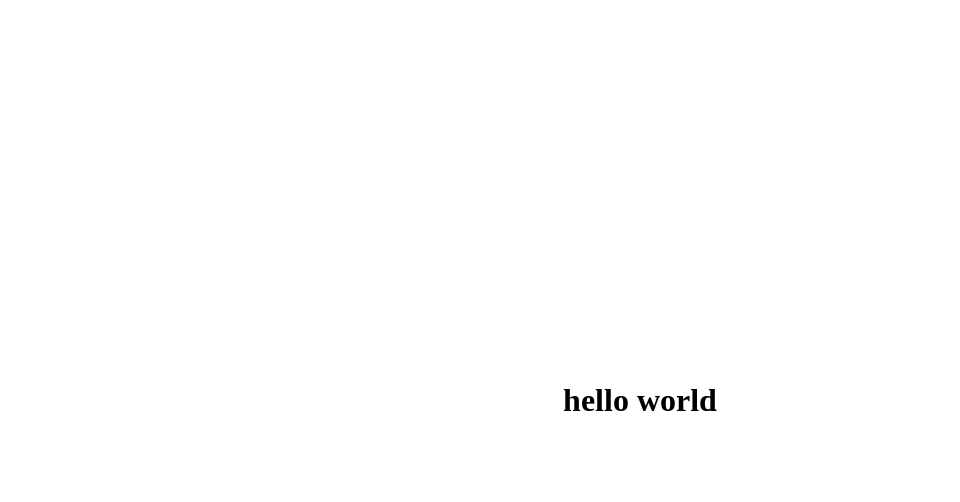
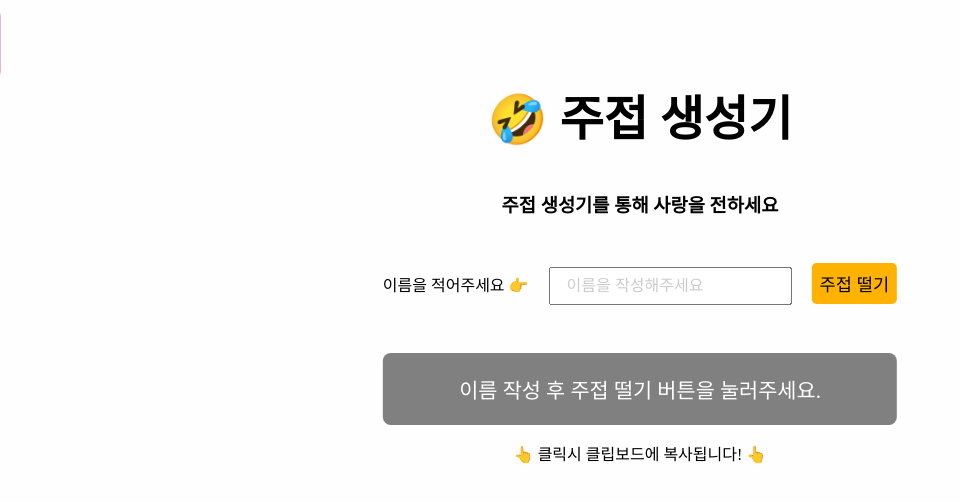
Before and after one commit to DahamWeon/core-javascript, a website: page client/index.html in a window 1280 px wide. Shown: the whole page, without its empty margins (0-960 px from the left). Drawn offline with Linux system fonts and the light colour scheme.

Commit message:
[추가] html,css 기본 코드 추가

```diff
--- a/client/index.html
+++ b/client/index.html
@@ -5,13 +5,28 @@
   <meta http-equiv="X-UA-Compatible" content="IE=edge" />
   <meta name="viewport" content="width=device-width, initial-scale=1.0" />
   <link rel="stylesheet" href="./style.css" />
-  <script src="./main.js"></script>
-  <title>Document</title>
+  <script src="./main.js" type="module"></script>
+  <title>Jujeob Generator</title>
 </head>
 <body>
-  <h1>
-    <span>hello</span>
-    <span>world</span>
-  </h1>
+  <div class="alert alert-error">제대로된 이름을 입력해주세요 !</div>
+  <div class="alert alert-success"> 클립보드에 복사 되었습니다 !</div>
+
+  <div class="container">
+    <h2>🤣 주접 생성기</h2>
+    <h3>주접 생성기를 통해 사랑을 전하세요</h3>
+
+    <form>
+      <label for="nameField">이름을 적어주세요 <span class="icon">👉</span></label>
+      <input type="text" id="nameField" placeholder="이름을 작성해주세요" value="" />
+
+      <input type="submit" value="주접 떨기" id="submit"/>
+
+      <!-- 버튼 태그 레이어 -->
+      <div class="result">이름 작성 후 주접 떨기 버튼을 눌러주세요.</div>
+
+      <span class="notice"> 👆 클릭시 클립보드에 복사됩니다! 👆</span>
+    </form>
+  </div>
 </body>
 </html>
--- a/client/style.css
+++ b/client/style.css
@@ -1,7 +1,119 @@
-h1 {
-  margin: 0;
+body{
+  background: #fefefe;
+}
+
+.container{
   position: absolute;
   left: 50%;
-  top: 50%;
-  transform: translate(-50%, -50%);
+  transform: translateX(-50%);
+  top: 5vh;
+  text-align: center;
+  min-width: 350px;
 }
+
+h2{
+  font-size: 3rem;
+}
+
+form{
+  position: relative;
+}
+
+
+
+input[type=text]{
+  font-size: 1rem;
+  padding: .5rem 1rem;
+  margin: 2rem 1rem 3rem 1rem;
+}
+
+input[type=text]::placeholder{
+  color:rgb(204, 204, 204)
+}
+
+input[type=submit]{
+  font-size: 1.1rem;
+  padding: .5rem;
+  cursor: pointer;
+  background: hsl(42, 100%, 50%);
+  border: none;
+  border-radius: 0.3rem;
+}
+
+
+.result{
+  max-width: 90vw;
+  padding: 1.3rem;
+  font-size: 1.3rem;
+  background: gray;
+  color: white;
+  border-radius: .5rem;
+  /* white-space: nowrap; */
+  margin-bottom: 1rem;
+  cursor: pointer;
+  overflow: hidden;
+  transition: background .3s;
+}
+
+.result:hover{
+  background: rgb(77, 77, 77);
+}
+
+
+.alert{
+  padding: 2rem;
+
+  position: fixed;
+  font-weight: bold;
+  color: white;
+  transition: all .3s;
+}
+
+.alert-success{
+  border-radius: 1rem 0 0 1rem;
+  background:rgb(0, 219, 230);
+  right: 0;
+  top: 0;
+  transform: translateX(100%);
+}
+
+.alert-error{
+  border-radius: 0 1rem 1rem 0;
+  background:rgb(222, 0, 137);
+  left: 0;
+  top: 0;
+  transform: translateX(-100%);
+}
+
+.alert.is-active{
+  transform: translateX(0);
+}
+
+
+
+
+.shake{
+  animation: shake 0.82s cubic-bezier(.36,.07,.19,.97) both;
+  transform: translate3d(0, 0, 0);
+  backface-visibility: hidden;
+  perspective: 1000px;
+}
+
+
+@keyframes shake {
+  10%, 90% {
+    transform: translate3d(-1px, 0, 0);
+  }
+
+  20%, 80% {
+    transform: translate3d(2px, 0, 0);
+  }
+
+  30%, 50%, 70% {
+    transform: translate3d(-4px, 0, 0);
+  }
+
+  40%, 60% {
+    transform: translate3d(4px, 0, 0);
+  }
+}
```
